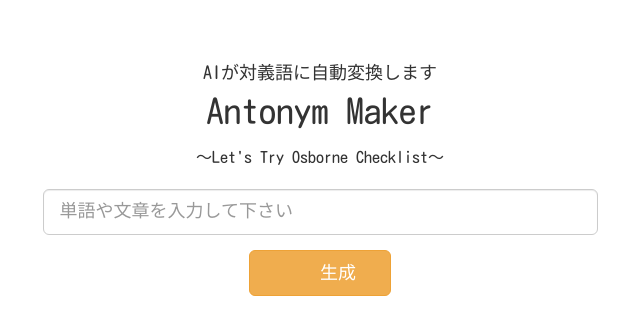
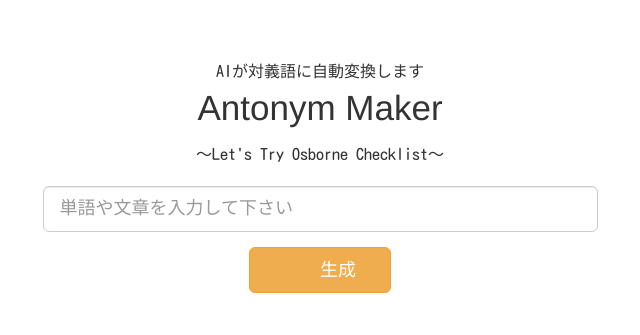
Before and after one commit to soichi-fujiwara/flask-antonym, a Flask app: page / in a window 1280 px wide. Shown: the top 335 px of the page, without its empty margins (320-960 px from the left). Run offline with Flask 2, Linux system fonts and the light colour scheme; some libraries are stand-ins or nearby versions.

Commit message:
Update original.css

```diff
--- a/static/css/original.css
+++ b/static/css/original.css
@@ -10,7 +10,7 @@ button{
 
 #main_title_min{
 	text-align:center;
-	font-size:18px;
+	font-size:16px;
 	margin:60px 0 0 0;
 	font-family: 'Kosugi Maru', sans-serif;
 }
@@ -19,7 +19,7 @@ button{
 	text-align:center;
 	font-size:35px;
 	margin:0 0 10px 0;
-	font-family: 'Kosugi Maru', sans-serif;
+	/*font-family: 'Kosugi Maru', sans-serif;*/
 }
 #main_title_info{
 	text-align:center;
```
